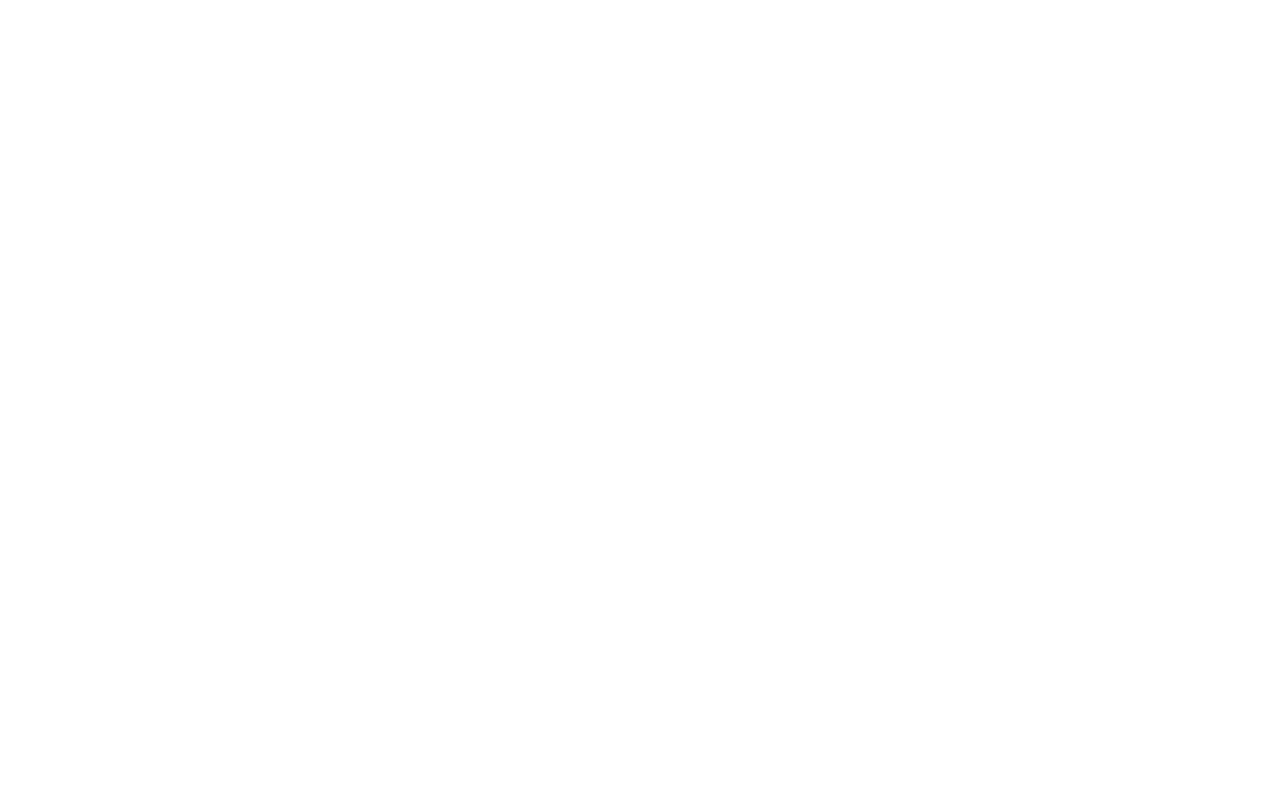
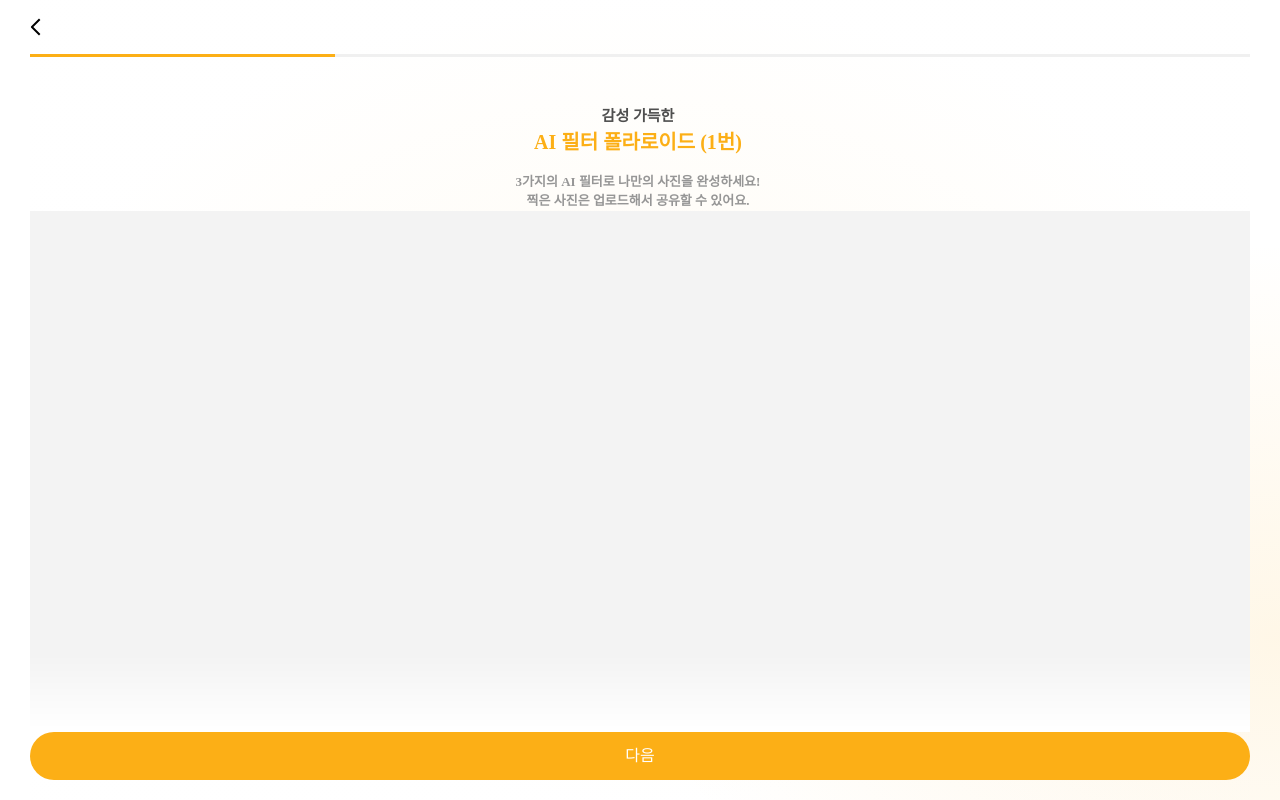
Before and after one commit to strdeok/festi, a React (Vite) app: page /introducing in a window 1280 px wide. Before the commit this address had no page. Built offline with nearby package versions, Linux system fonts and the light colour scheme; a web font is replaced by a local one.

Commit message:
feat: 온보딩 페이지 구현

```diff
--- a/src/App.jsx
+++ b/src/App.jsx
@@ -15,17 +15,20 @@
 import UploadComplete from "./pages/afterMain/signUpPolaroid/UploadComplete.jsx";
 import Loading from "./pages/beforeMain/Loading.jsx";
 import EditNickName from "./pages/afterMain/mypage/edit-nickname/EditNickName.jsx";
-import DeleteAcount from "./pages/afterMain/main/components/DeleteAcount.jsx";
 import MatchingResult from "./pages/afterMain/matchingResult/MatchingResult.jsx";
+import DeleteAcount from "./pages/afterMain/mypage/DeleteAcount.jsx";
+import DeletePolaroidsModal from "./pages/afterMain/mypage/manage-polaroid/components/DeletePolaroidsModal.jsx";
+import OnBoarding from "./pages/beforeMain/OnBoarding.jsx";
 
 function App() {
   return (
     <Routes>
       <Route path="/" element={<GlobalLayout />}>
         {/* 메인 이전 */}
-        <Route path="/" element={<Loading />} />
+        <Route index element={<Loading />} />
         <Route path="login" element={<Home />} />
         <Route path="check-policy" element={<PrivacyPolicy />} />
+        <Route path="introducing" element={<OnBoarding />} />
         <Route path="set-nickname" element={<SetNickName />} />
         {/* 메인 이후 */}
         <Route element={<MainLayout />}>
@@ -39,7 +42,9 @@
         {/* 메인이후 + 레이아웃 벗어남 (BottomNavigation 미적용) */}
         <Route path="mypage/:id/edit-nickname" element={<EditNickName />} />
         <Route path="matching-result" element={<MatchingResult />} />
-        <Route path="mypage/:id/manage-polaroid" element={<ManagePolaroid />} />
+        <Route path="mypage/:id/manage-polaroid" element={<ManagePolaroid />}>
+          <Route path="delete-polaroid" element={<DeletePolaroidsModal />} />
+        </Route>
         {/* 폴라로이드 등록 */}
         <Route path="signup-polaroid" element={<SignUpPolaroid />} />
         <Route
--- /dev/null
+++ b/src/pages/beforeMain/OnBoarding.jsx
@@ -0,0 +1,47 @@
+import { useState } from "react";
+import { useNavigate } from "react-router-dom";
+import { BackArrow } from "../../style/Icons";
+import OnBoardingCarousel from "./components/OnBoardingCarousel";
+
+export default function OnBoarding() {
+  const navigate = useNavigate();
+  const [step, setStep] = useState(1);
+  return (
+    <div
+      className="flex flex-col w-full h-full overflow-hidden
+     bg-[radial-gradient(50%_50%_at_50%_50%,rgba(252,175,22,0.05)_0%,rgba(253,253,253,0.05)_100%)]"
+    >
+      <button
+        className="py-[15px]"
+        onClick={() => {
+          if (step === 1) {
+            navigate(-1);
+          } else setStep((prev) => prev - 1);
+        }}
+      >
+        <BackArrow />
+      </button>
+
+      <div id="progress-bar" className="w-full h-1 bg-[#F0F0F0]">
+        <div className={`w-${step}/4 h-full bg-yellow`} />
+      </div>
+
+      <OnBoardingCarousel step={step} />
+
+      <div className="flex-grow" />
+
+      <div className="pb-5">
+        <button
+          className="w-full rounded-full py-3 bg-yellow text-white"
+          onClick={() => {
+            if (step === 4) {
+              navigate("/set-nickname");
+            } else setStep((prev) => prev + 1);
+          }}
+        >
+          다음
+        </button>
+      </div>
+    </div>
+  );
+}
--- /dev/null
+++ b/src/pages/beforeMain/components/OnBoardingCarousel.jsx
@@ -0,0 +1,109 @@
+export default function OnBoardingCarousel({ step }) {
+  const First = () => {
+    return (
+      <div className="flex flex-col items-center w-screen text-center mt-12 ">
+        <header>
+          <div className="mb-4 ">
+            <p className="font-bold text-[#4F4F4F] text-[15px]">감성 가득한</p>
+            <p className="font-extrabold text-yellow text-xl">
+              AI 필터 폴라로이드 (1번)
+            </p>
+          </div>
+          <p className="text-[#969696] font-semibold px-11 text-[13px]">
+            3가지의 AI 필터로 나만의 사진을 완성하세요!
+            <p>찍은 사진은 업로드해서 공유할 수 있어요.</p>
+          </p>
+        </header>
+        <main className="bg-lightgray w-full h-full relative overflow-hidden">
+          <div
+            id="blur"
+            className="absolute bottom-0 left-0 w-full h-20 bg-white"
+            style={{
+              maskImage:
+                "linear-gradient(to top, rgba(255, 255, 255, 1), rgba(255, 255, 255, 0))",
+              WebkitMaskImage:
+                "linear-gradient(to top, rgba(255, 255, 255, 1), rgba(255, 255, 255, 0))",
+            }}
+          />
+        </main>
+      </div>
+    );
+  };
+
+  const Second = () => {
+    return (
+      <div className="flex flex-col items-center w-screen text-center mt-12 ">
+        <header>
+          <div className="mb-4 ">
+            <p className="font-bold text-[#4F4F4F] text-[15px]">
+              혼자도 OK! 친구와도 OK!
+            </p>
+            <p className="font-extrabold text-yellow text-xl">
+              주점 매칭 서비스 (2번)
+            </p>
+          </div>
+          <p className="text-[#969696] font-semibold text-[13px]">
+            최대 4명까지 신청 가능한 매칭 서비스.
+            <p>원하는 조건을 선택하면 딱 맞는 팀을 찾아드릴게요!</p>
+          </p>
+        </header>
+        <main></main>
+      </div>
+    );
+  };
+
+  const Third = () => {
+    return (
+      <div className="flex flex-col items-center w-screen text-center mt-12 ">
+        <header>
+          <div className="mb-4 ">
+            <p className="font-bold text-[#4F4F4F] text-[15px]">뭐가 다를까?</p>
+            <p className="font-extrabold text-yellow text-xl flex flex-row justify-center gap-1">
+              노란색? <div className="text-navy">파란색?(3번)</div>
+            </p>
+          </div>
+          <p className="text-[#969696] font-semibold text-[13px]">
+            노란색은 AI 필터를 적용한 사진이고,
+            <p>파란색은 주점 매칭을 등록한 사람들의 사진이에요!</p>
+          </p>
+        </header>
+        <main></main>
+      </div>
+    );
+  };
+
+  const Fourth = () => {
+    return (
+      <div className="flex flex-col items-center w-screen text-center mt-12 ">
+        <header>
+          <div className="mb-4 ">
+            <p className="font-bold text-[#4F4F4F] text-[15px]">
+              신청한 날 자정에 나오는
+            </p>
+            <p className="font-extrabold text-yellow text-xl flex flex-row justify-center gap-1">
+              매칭 결과(4번)
+            </p>
+          </div>
+          <p className="text-[#969696] font-semibold text-[13px]">
+            매칭 결과는 신청한 날짜의 자정에 발표돼요.
+            <p>매칭된 상대의 정보를 보고 연락을 주고 받으세요!</p>
+          </p>
+        </header>
+        <main></main>
+      </div>
+    );
+  };
+
+  return (
+    <div
+      className={`relative h-full -ml-8 flex flex-row w-max -translate-x-${
+        step - 1
+      }/4 transition-all`}
+    >
+      <First />
+      <Second />
+      <Third />
+      <Fourth />
+    </div>
+  );
+}
```
